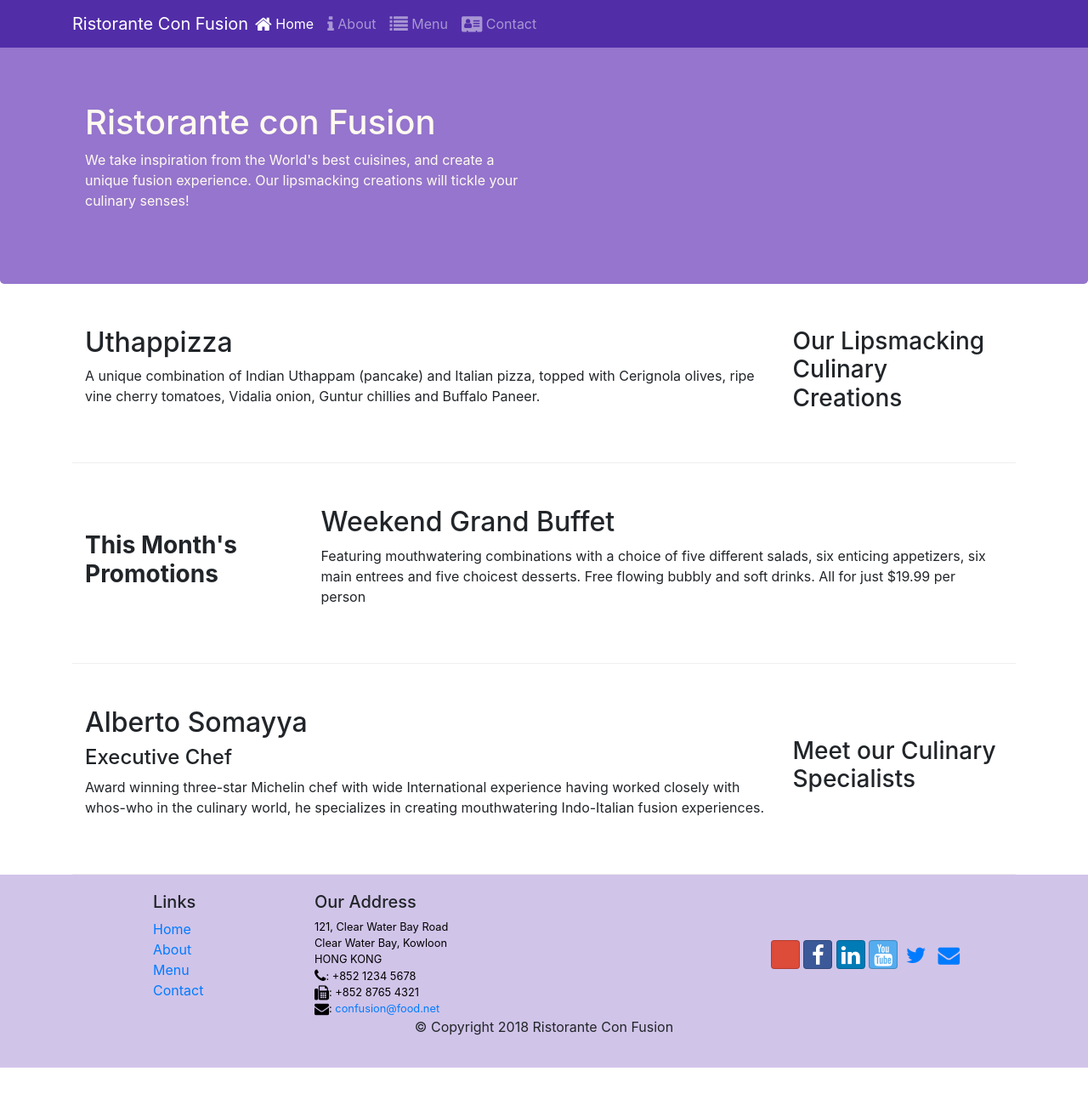
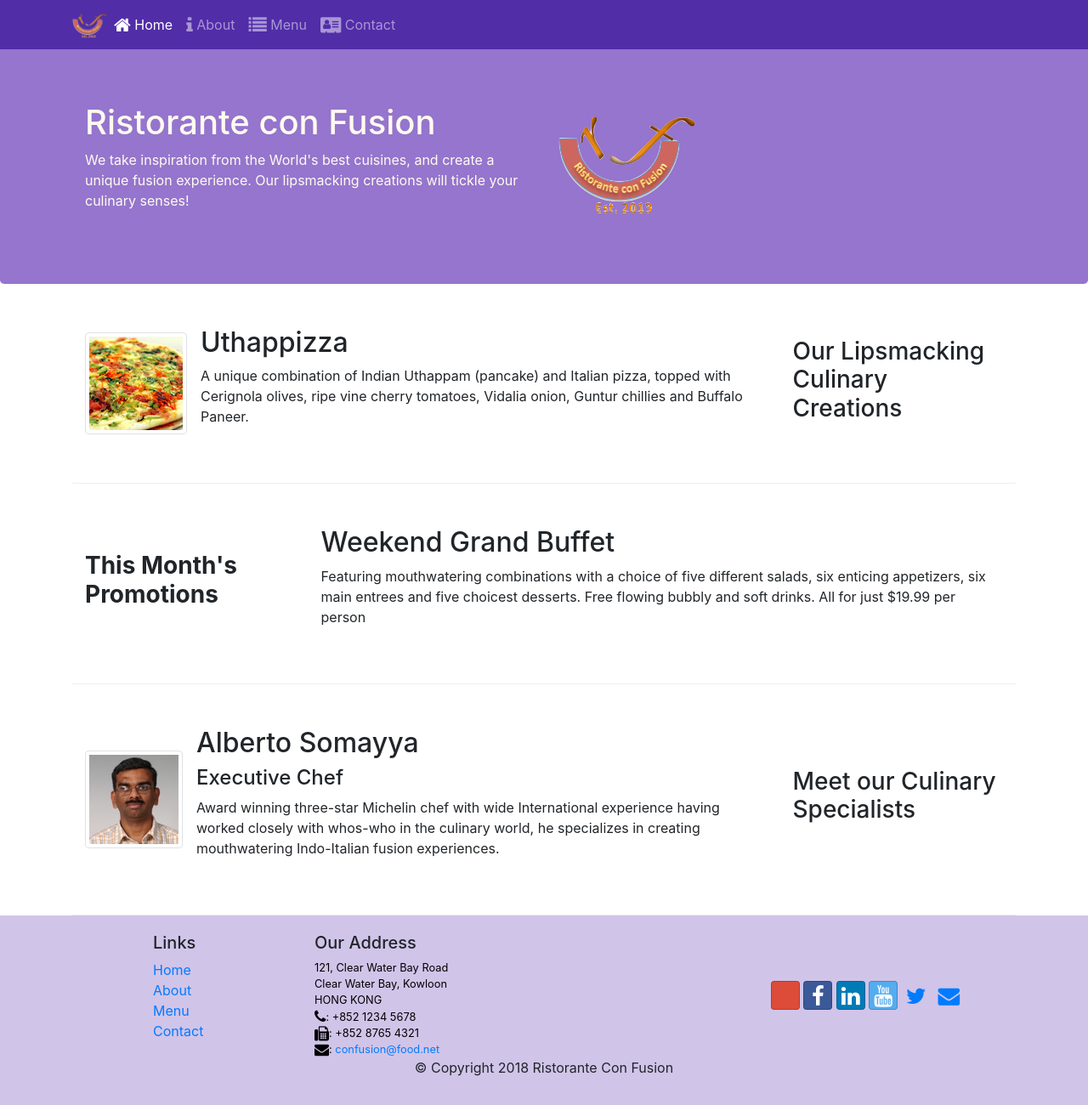
Before and after one commit to AamirZab/Bootstrap4, a website: page index.html in a window 1280 px wide. Shown: the whole page at 85% size. Before the commit the page ends 1256 px from the top, so only its background shows below. Drawn offline with nearby package versions, Linux system fonts and the light colour scheme; some icons are missing.

Commit message:
images and media

```diff
--- a/index.html
+++ b/index.html
@@ -21,7 +21,7 @@
             <button class="navbar-toggler" type="button" data-toggle="collapse" data-target="#Navbar">
                 <span class="navbar-toggler-icon"></span>
             </button>
-            <a class="navbar-brand mr-auto" href="#">Ristorante Con Fusion</a>
+            <a class="navbar-brand mr-auto" href="./index.html"><img src="img/logo.png" height="30" width="41"></a>
 
             <div class="collapse navbar-collapse" id="Navbar">
                 <ul class="navbar-nav mr-auto">
@@ -41,7 +41,8 @@
                     <h1>Ristorante con Fusion</h1>
                     <p>We take inspiration from the World's best cuisines, and create a unique fusion experience. Our lipsmacking creations will tickle your culinary senses!</p>
                 </div>
-                <div class="col-12 col-sm">
+                <div class="col-12 col-sm align-self-center">
+                    <img src="img/logo.png" class="img-fluid">
                 </div>
             </div>
         </div>
@@ -53,8 +54,13 @@
                 <h3>Our Lipsmacking Culinary Creations</h3>
             </div>
             <div class="col-12 col-sm order-sm-first col-md">
-                <h2>Uthappizza</h2>
-                <p>A unique combination of Indian Uthappam (pancake) and Italian pizza, topped with Cerignola olives, ripe vine cherry tomatoes, Vidalia onion, Guntur chillies and Buffalo Paneer.</p>
+                <div class="media">
+                    <img class="img-thumbnail align-self-center mr-3 d-flex" src="img/uthappizza.png" alt="uthappizza">
+                    <div class="media-body">
+                        <h2 class="mt-0">Uthappizza</h2>
+                        <p class="d-none d-sm-block">A unique combination of Indian Uthappam (pancake) and Italian pizza, topped with Cerignola olives, ripe vine cherry tomatoes, Vidalia onion, Guntur chillies and Buffalo Paneer.</p>
+                    </div>
+                </div>
             </div>
         </div>
 
@@ -74,10 +80,17 @@
             <div class="col-12 col-sm-4 order-sm-last col-md-3">
                 <h3>Meet our Culinary Specialists</h3>
             </div>
-            <div class=" col-12 col-sm col-md">
-                <h2>Alberto Somayya</h2>
-                <h4>Executive Chef</h4>
-                <p>Award winning three-star Michelin chef with wide International experience having worked closely with whos-who in the culinary world, he specializes in creating mouthwatering Indo-Italian fusion experiences. </p>
+            <div class="col-12 col-sm order-sm-first col-md">
+                <div class="media">
+                    <img class="d-flex mr-3 img-thumbnail align-self-center" src="img/alberto.png" alt="alberto">
+                    <div class="media-body">
+                        <h2 class="mt-0">Alberto Somayya</h2>
+                        <h4>Executive Chef</h4>
+                        <p>Award winning three-star Michelin chef with wide International experience having worked closely with whos-who in the culinary world, he specializes in creating mouthwatering Indo-Italian fusion experiences. </p>
+                    </div>
+                </div>
+
+
             </div>
         </div>
     </div>
```
Also changed, not shown: aboutus-redesiged.html (+3 -2 lines), contactus.html (+3 -2 lines), img/alberto.png (added), img/buffet.png (added), img/logo.png (added), img/uthappizza.png (added), 1 other file.
